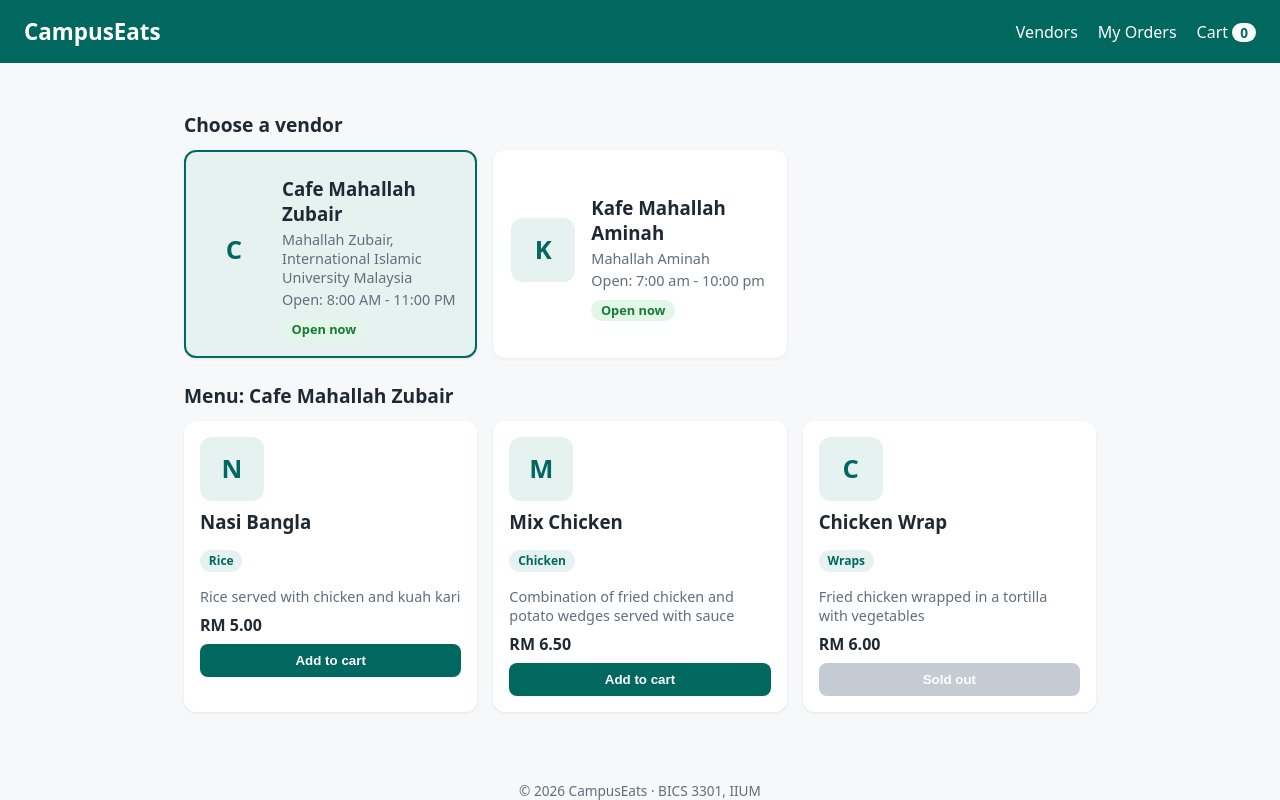
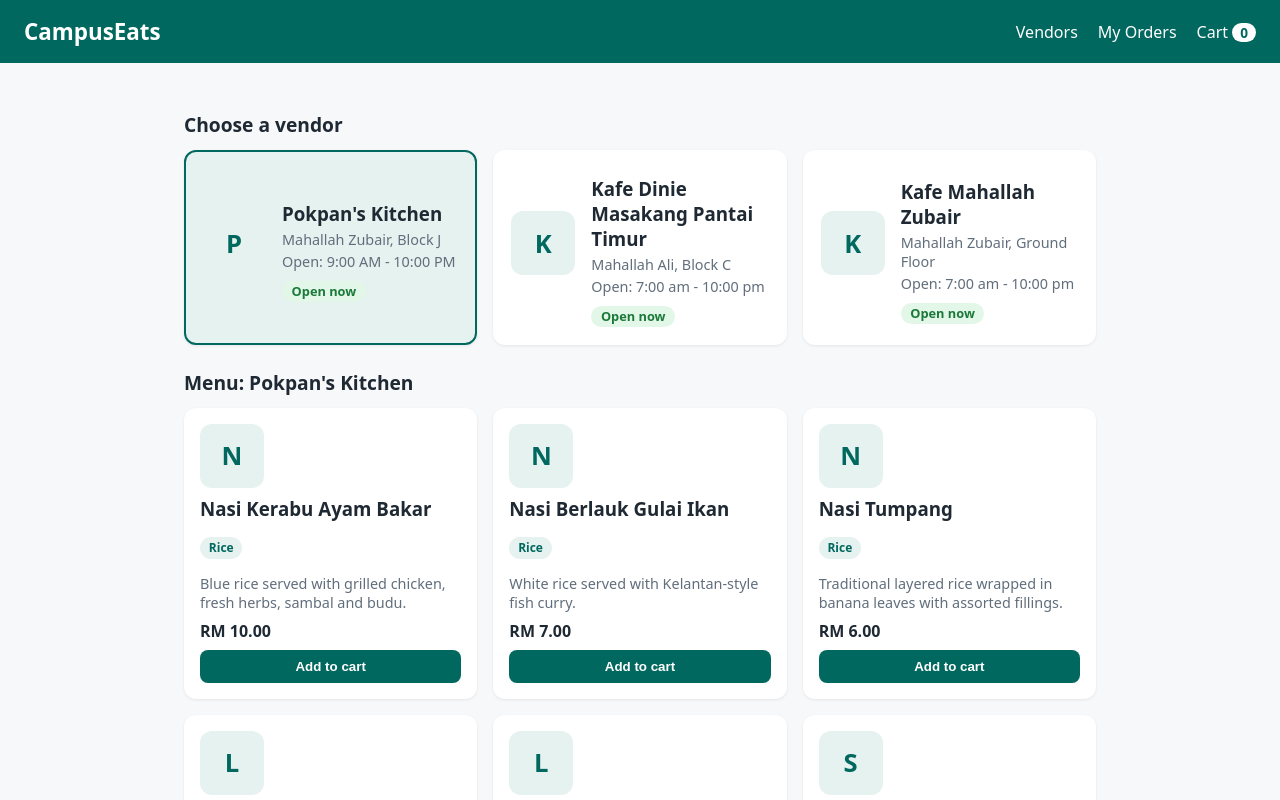
Before and after one commit to Pokp4n/campuseats-2417219, a React (Vite) app: page / in a window 1280 px wide. Shown: the top 800 px of the page. Built offline with nearby package versions, Linux system fonts and the light colour scheme.

Commit message:
Lab 2 B1: Complete vendor and menu data

```diff
--- a/src/data/vendors.js
+++ b/src/data/vendors.js
@@ -1,57 +1,224 @@
 const vendors = [
   {
-    id: 1,
-    name: "Cafe Mahallah Zubair",
-    location: "Mahallah Zubair, International Islamic University Malaysia",
-    openHours: "8:00 AM - 11:00 PM",
-    isOpen: true,
-
-    menu: [
+    "id": "2417219-pokpan",
+    "name": "Pokpan's Kitchen",
+    "location": "Mahallah Zubair, Block J",
+    "openHours": "9:00 AM - 10:00 PM",
+    "isOpen": true,
+    "menu": [
       {
-        id: 1,
-        name: "Nasi Bangla",
-        description: "Rice served with chicken and kuah kari",
-        price: 5.0,
-        category: "Rice",
-        available: true,
+        "id": "2417219-1",
+        "name": "Nasi Kerabu Ayam Bakar",
+        "description": "Blue rice served with grilled chicken, fresh herbs, sambal and budu.",
+        "price": 10,
+        "category": "Rice",
+        "available": true
       },
       {
-        id: 2,
-        name: "Mix Chicken",
-        description:
-          "Combination of fried chicken and potato wedges served with sauce",
-        price: 6.5,
-        category: "Chicken",
-        available: true,
+        "id": "2417219-2",
+        "name": "Nasi Berlauk Gulai Ikan",
+        "description": "White rice served with Kelantan-style fish curry.",
+        "price": 7,
+        "category": "Rice",
+        "available": true
       },
       {
-        id: 3,
-        name: "Chicken Wrap",
-        description: "Fried chicken wrapped in a tortilla with vegetables",
-        price: 6.0,
-        category: "Wraps",
-        available: false,
+        "id": "2417219-3",
+        "name": "Nasi Tumpang",
+        "description": "Traditional layered rice wrapped in banana leaves with assorted fillings.",
+        "price": 6,
+        "category": "Rice",
+        "available": true
       },
-    ],
+      {
+        "id": "2417219-4",
+        "name": "Laksam Kelantan",
+        "description": "Soft rice noodle rolls served with creamy fish gravy and fresh vegetables.",
+        "price": 7,
+        "category": "Noodles",
+        "available": true
+      },
+      {
+        "id": "2417219-5",
+        "name": "Laksa Kelantan",
+        "description": "Rice noodles served with rich coconut fish gravy and fresh herbs.",
+        "price": 7,
+        "category": "Noodles",
+        "available": true
+      },
+      {
+        "id": "2417219-6",
+        "name": "Solok Lada",
+        "description": "Green chillies stuffed with seasoned fish and grated coconut.",
+        "price": 4,
+        "category": "Snacks",
+        "available": true
+      },
+      {
+        "id": "2417219-7",
+        "name": "Pulut Panggang",
+        "description": "Grilled glutinous rice wrapped in banana leaves with spicy coconut filling.",
+        "price": 3,
+        "category": "Snacks",
+        "available": true
+      },
+      {
+        "id": "2417219-8",
+        "name": "Akok Kelantan",
+        "description": "Traditional sweet dessert made with eggs, coconut milk and palm sugar.",
+        "price": 3.5,
+        "category": "Desserts",
+        "available": true
+      },
+      {
+        "id": "2417219-9",
+        "name": "Jala Mas",
+        "description": "Traditional golden egg-thread dessert cooked in sugar syrup.",
+        "price": 4,
+        "category": "Desserts",
+        "available": true
+      },
+      {
+        "id": "2417219-10",
+        "name": "Nekbat",
+        "description": "Traditional Kelantanese sponge dessert served in sweet syrup.",
+        "price": 4,
+        "category": "Desserts",
+        "available": true
+      }
+    ]
   },
   {
-    id: 2,
-    name: "Kafe Mahallah Aminah",
-    location: "Mahallah Aminah",
-    openHours: "7:00 am - 10:00 pm",
-    isOpen: true,
-
-    menu: [
+    "id": "2416443-kafe",
+    "name": "Kafe Dinie Masakang Pantai Timur",
+    "location": "Mahallah Ali, Block C",
+    "openHours": "7:00 am - 10:00 pm",
+    "isOpen": true,
+    "menu": [
       {
-        id: 1,
-        name: "Mee Goreng",
-        description: "Fried noodles with vegetables and egg",
-        price: 5.0,
-        category: "Noodles",
-        available: true,
+        "id": "2416443-1",
+        "name": "Keropok lekor",
+        "description": "Fried fish finger with chili sauce",
+        "price": 7.5,
+        "category": "Snack",
+        "available": true
       },
-    ],
+      {
+        "id": "2416443-2",
+        "name": "Nasi Lemak Ikan",
+        "description": "Nasi lemak served with fried fish and sambal",
+        "price": 7.5,
+        "category": "Rice",
+        "available": true
+      },
+      {
+        "id": "2416443-3",
+        "name": "Nasi Dagang",
+        "description": "Nasi dagang served with gravy of fish",
+        "price": 9.5,
+        "category": "Rice",
+        "available": true
+      },
+      {
+        "id": "2416443-4",
+        "name": "Laksam Kelantan",
+        "description": "White noodles with fish sauce",
+        "price": 6,
+        "category": "Noodles",
+        "available": true
+      },
+      {
+        "id": "2416443-5",
+        "name": "Teh Tarik Ice",
+        "description": "Classic Malaysian iced pulled milk tea",
+        "price": 2.5,
+        "category": "Beverages",
+        "available": true
+      }
+    ]
   },
-];
+  {
+    "id": "2419247-my-restaurant",
+    "name": "Kafe Mahallah Zubair",
+    "location": "Mahallah Zubair, Ground Floor",
+    "openHours": "7:00 am - 10:00 pm",
+    "isOpen": true,
+    "menu": [
+      {
+        "id": "2419247-my-1",
+        "name": "Nasi Ayam Gepuk",
+        "description": "Smashed fried chicken with sambal and rice",
+        "price": 8.0,
+        "category": "Rice",
+        "available": true
+      },
+      {
+        "id": "2419247-my-2",
+        "name": "Roti Canai",
+        "description": "Flaky flatbread with curry",
+        "price": 1.2,
+        "category": "Roti/Bread",
+        "available": true
+      },
+      {
+        "id": "2419247-my-3",
+        "name": "Chicken Chop",
+        "description": "Grilled chicken chop with vegetables",
+        "price": 8.0,
+        "category": "Western",
+        "available": true
+      },
+      {
+        "id": "2419247-my-4",
+        "name": "Nasi Lemak",
+        "description": "Coconut rice served with sambal and egg",
+        "price": 4.5,
+        "category": "Rice",
+        "available": true
+      },
+      {
+        "id": "2419247-my-5",
+        "name": "Nasi Campur",
+        "description": "Mixed rice with various side dishes",
+        "price": 5.5,
+        "category": "Rice",
+        "available": true
+      },
+      {
+        "id": "2419247-my-6",
+        "name": "Maggi Goreng",
+        "description": "Stir-fried instant noodles",
+        "price": 4.0,
+        "category": "Noodles",
+        "available": true
+      },
+      {
+        "id": "2419247-my-7",
+        "name": "Roti Telur",
+        "description": "Flaky flatbread with egg",
+        "price": 2.5,
+        "category": "Roti/Bread",
+        "available": true
+      },
+      {
+        "id": "2419247-my-8",
+        "name": "Milo Ais",
+        "description": "Iced chocolate malt drink",
+        "price": 2.5,
+        "category": "Drinks",
+        "available": true
+      },
+      {
+        "id": "2419247-my-9",
+        "name": "Teh Tarik",
+        "description": "Sweetened tea with milk",
+        "price": 2.0,
+        "category": "Drinks",
+        "available": false
+      }
+    ]
+  }
+]
+;
 
 export default vendors;
```
